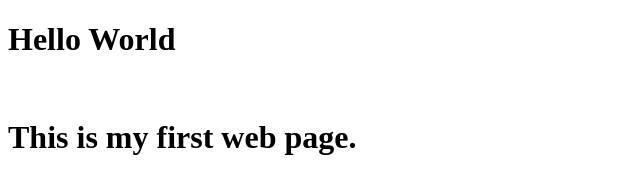
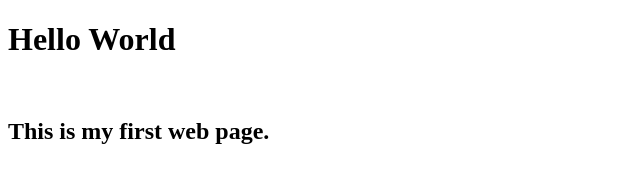
Before and after one commit to kathybeyer/helloworld, a plain HTML site: page index.html in a window 1280 px wide. Shown: the whole page, without its empty margins (0-640 px from the left). Drawn offline with Linux system fonts and the light colour scheme.

Commit message:
Update index.html

```diff
--- a/index.html
+++ b/index.html
@@ -4,10 +4,10 @@
     <meta charset="UTF-8">
     <meta http-equiv="X-UA-Compatible" content="IE=edge">
     <meta name="viewport" content="width=device-width, initial-scale=1.0">
-    <title>Kathy Beyer</title>
+    <title>Kathy Beyer Photography</title>
 </head>
 <body>
     <h1>Hello World</h1><br>
-    <h1>This is my first web page.</h1>
+    <h2>This is my first web page.</h2>
 </body>
 </html>
```
